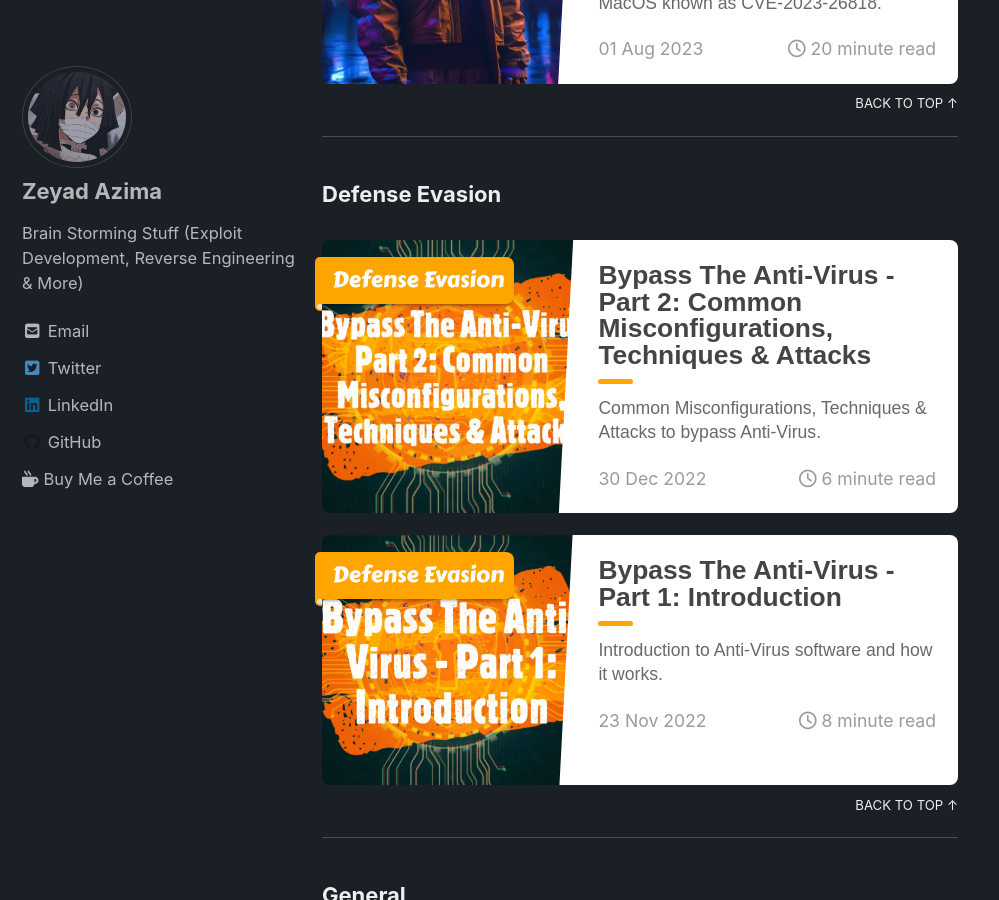
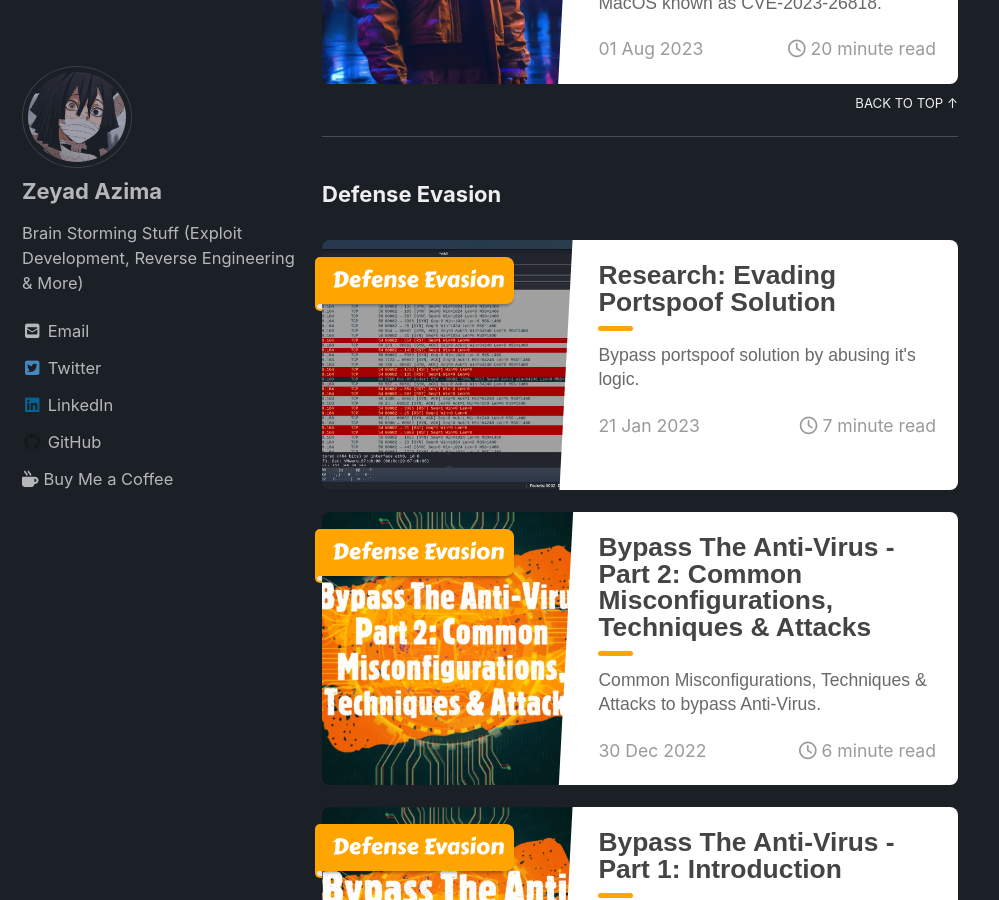
Before and after one commit to Zeyad-Azima/Zeyad-Azima.github.io, a Jekyll site: the page built from _pages/tag-archive.md, in a window 1280 px wide and 900 px high, scrolled down 7426 px. Shown: the whole window, without its empty margins (0-999 px from the left). Built offline with Jekyll 4.4.1, drawn with Linux system fonts in a browser that asks for light colours; cached includes are drawn as plain includes; nearby versions of some CDN libraries.

Commit message:
Update 2023-01-21-portspoof.md

```diff
--- a/_posts/Defense Evasion/2023-01-21-portspoof.md
+++ b/_posts/Defense Evasion/2023-01-21-portspoof.md
@@ -6,6 +6,8 @@ header:
 ribbon: orange
 description: "Bypass portspoof solution by abusing it's logic."
 categories:
+  - Defense Evasion
+tags:
   - Defense Evasion
 toc: true
 ---
```
